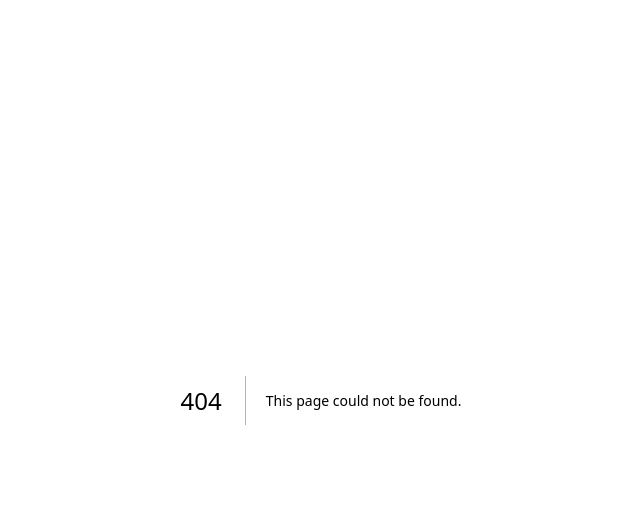
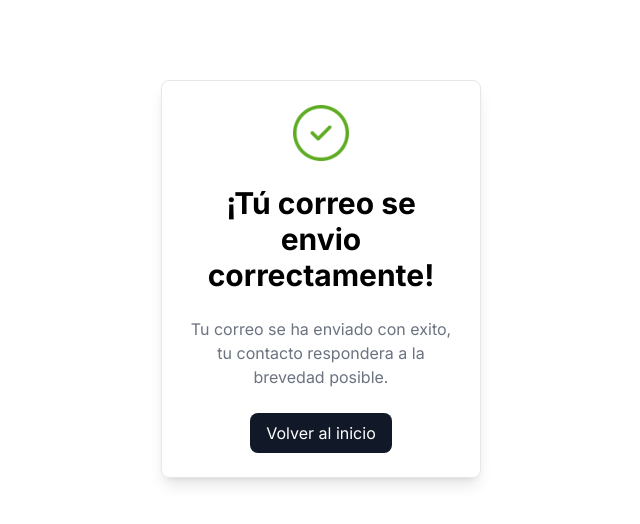
Before and after one commit to thejuanco/SendEmails-with-Brevo, a Next.js app: page /success in a window 1280 px wide. Before the commit this address had no page. Shown: the top 524 px of the page, without its empty margins (319-959 px from the left). Built offline with nearby package versions, Linux system fonts and the light colour scheme.

Commit message:
Agrega la redireccion del formulario hacia el inicio

```diff
--- a/src/app/actions.ts
+++ b/src/app/actions.ts
@@ -1,5 +1,6 @@
 "use server"
 import { sendEmail } from "@/lib/brevo"
+import { redirect } from "next/navigation"
 
 export async function handleForm(formData: FormData){ //El form data hace referencia a los elementos dentro del formulario
 
@@ -22,4 +23,6 @@ export async function handleForm(formData: FormData){ //El form data hace refere
       }],
       htmlContent: content as string,
     })
+
+    redirect('/success')
   }
--- /dev/null
+++ b/src/app/success/page.tsx
@@ -0,0 +1,19 @@
+import React from 'react'
+import Link from "next/link"
+
+const success = () => {
+  return (
+    <div>
+      <div className='flex justify-center items-center mt-20'>
+        <div className='flex justify-center items-center flex-col p-6 rounded-lg shadow-lg border w-1/4 space-y-6'>
+          <img src='comprobado.png' alt='success' className='w-14 h-14' />
+          <h1 className='font-bold text-3xl mt-6 text-center'>¡Tú correo se envio correctamente!</h1>
+          <p className='text-center text-gray-500'>Tu correo se ha enviado con exito, tu contacto respondera a la brevedad posible.</p>
+          <Link href='/' className='text-center rounded-lg text-white bg-gray-900 px-4 py-2'>Volver al inicio</Link>
+        </div>
+      </div>
+    </div>
+  )
+}
+
+export default success
```
Also changed, not shown: src/lib/brevo.ts (+4 -4 lines), public/comprobado.png (added).
